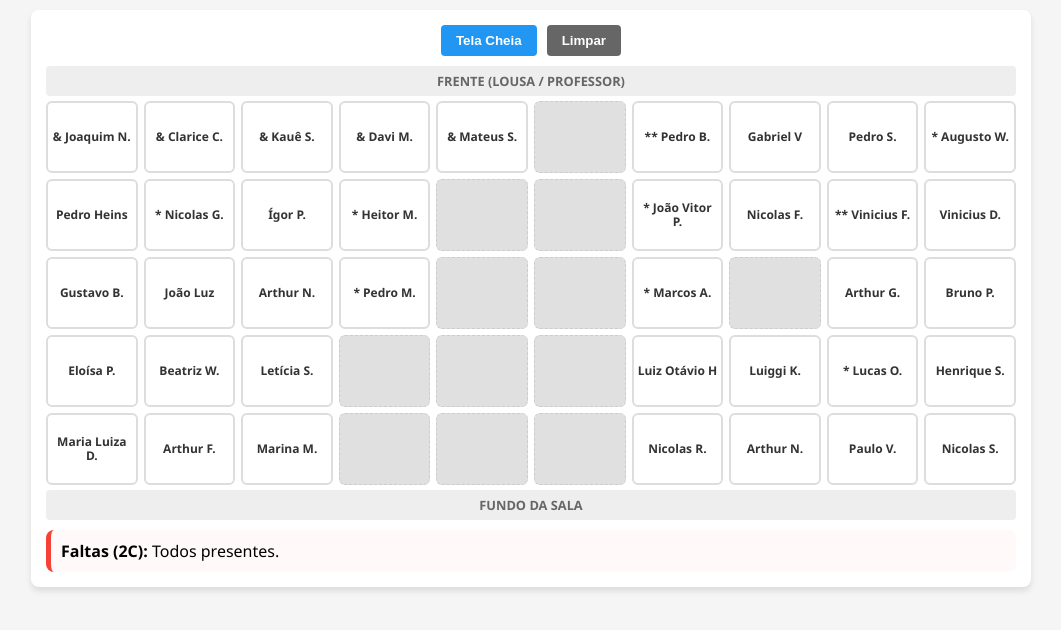
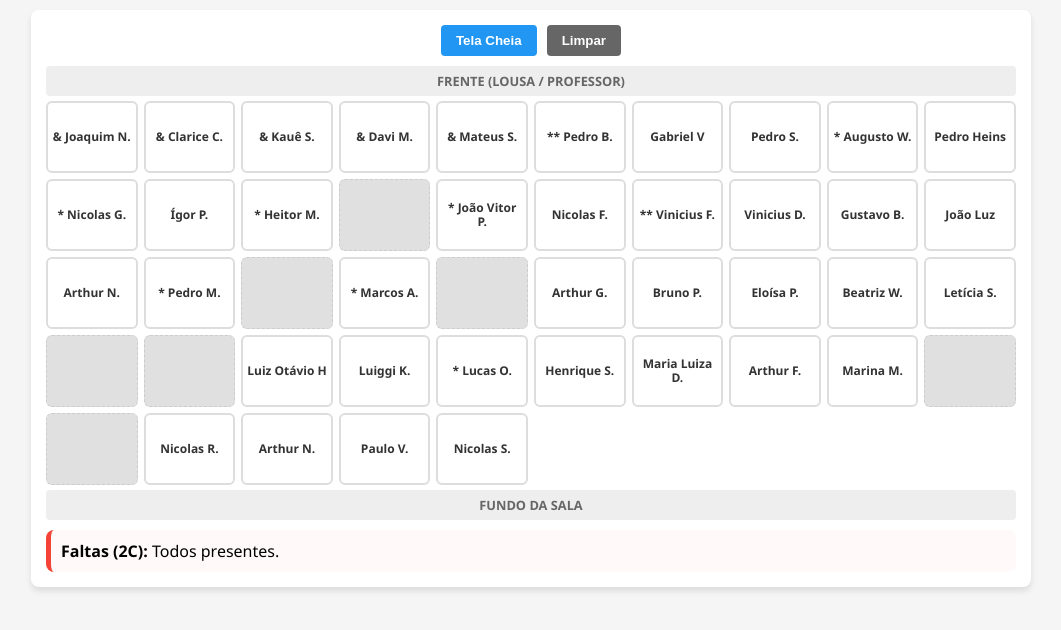
Before and after one commit to marcossc-beep/espelho_2C, a plain HTML site: page index.html in a window 1280 px wide. Shown: the whole page, without its empty margins (109-1170 px from the left). Drawn offline with Linux system fonts and the light colour scheme.

Commit message:
Update layout array in index.html

```diff
--- a/index.html
+++ b/index.html
@@ -149,11 +149,11 @@
     <script>
 
        const layout = [
-            ["& Joaquim N.", "& Clarice C.", "& Kauê S.", "& Davi M.", "& Mateus S.", "", "** Pedro B.", "Gabriel V", "Pedro S.", "* Augusto W."],
-            ["Pedro Heins", "* Nicolas G.", "Ígor P.", "* Heitor M.", "", "", "* João Vitor P.", "Nicolas F.", "** Vinicius F.", "Vinicius D."],
-            ["Gustavo B.", "João Luz", "Arthur N.", "* Pedro M.", "", "", "* Marcos A.", "", "Arthur G.", "Bruno P."],
-            ["Eloísa P.", "Beatriz W.", "Letícia S.", "", "", "", "Luiz Otávio H", "Luiggi K.", "* Lucas O.", "Henrique S."],
-            ["Maria Luiza D.", "Arthur F.", "Marina M.", "", "", "", "Nicolas R.", "Arthur N.", "Paulo V.", "Nicolas S."]
+            ["& Joaquim N.", "& Clarice C.", "& Kauê S.", "& Davi M.", "& Mateus S.", "** Pedro B.", "Gabriel V", "Pedro S.", "* Augusto W."],
+            ["Pedro Heins", "* Nicolas G.", "Ígor P.", "* Heitor M.", "", "* João Vitor P.", "Nicolas F.", "** Vinicius F.", "Vinicius D."],
+            ["Gustavo B.", "João Luz", "Arthur N.", "* Pedro M.", "", "* Marcos A.", "", "Arthur G.", "Bruno P."],
+            ["Eloísa P.", "Beatriz W.", "Letícia S.", "", "",  "Luiz Otávio H", "Luiggi K.", "* Lucas O.", "Henrique S."],
+            ["Maria Luiza D.", "Arthur F.", "Marina M.", "", "", "Nicolas R.", "Arthur N.", "Paulo V.", "Nicolas S."]
         ];
 
         let estados = JSON.parse(localStorage.getItem('chamada_2C_v8')) || {};
```
